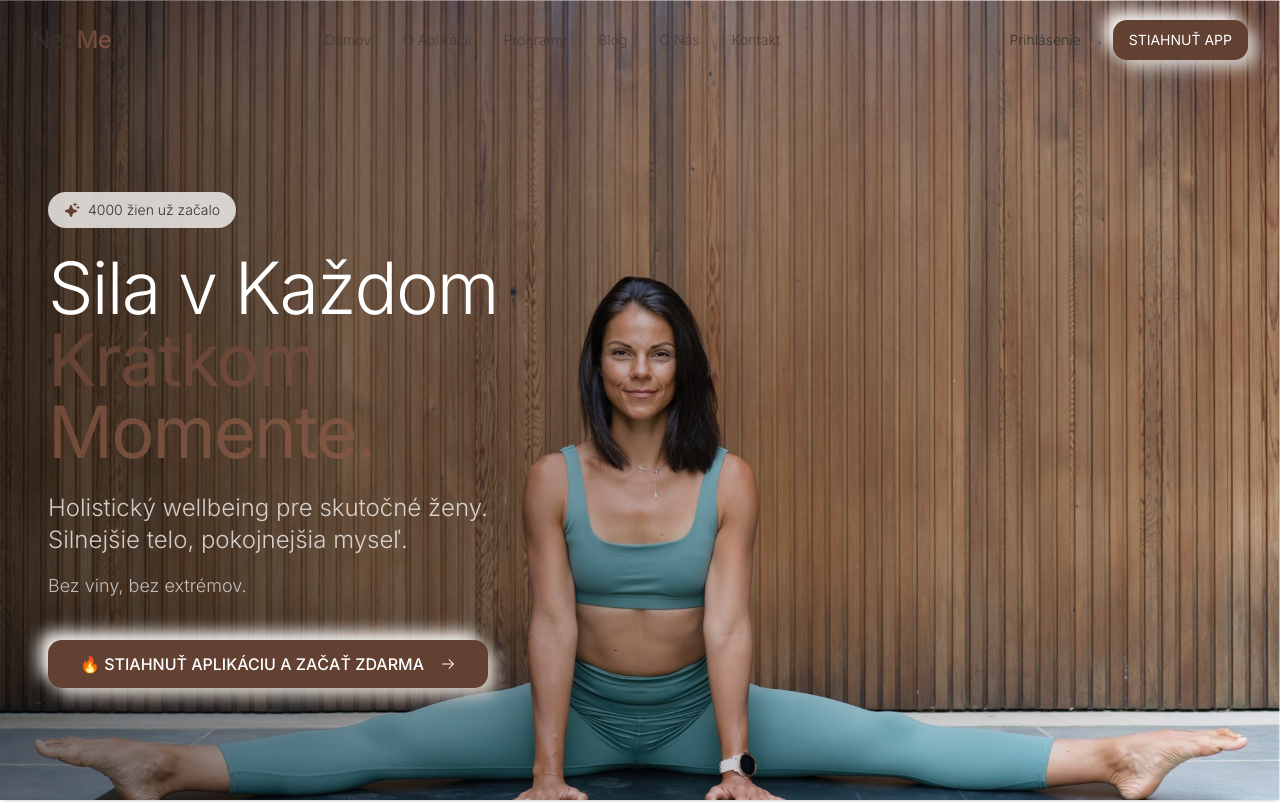
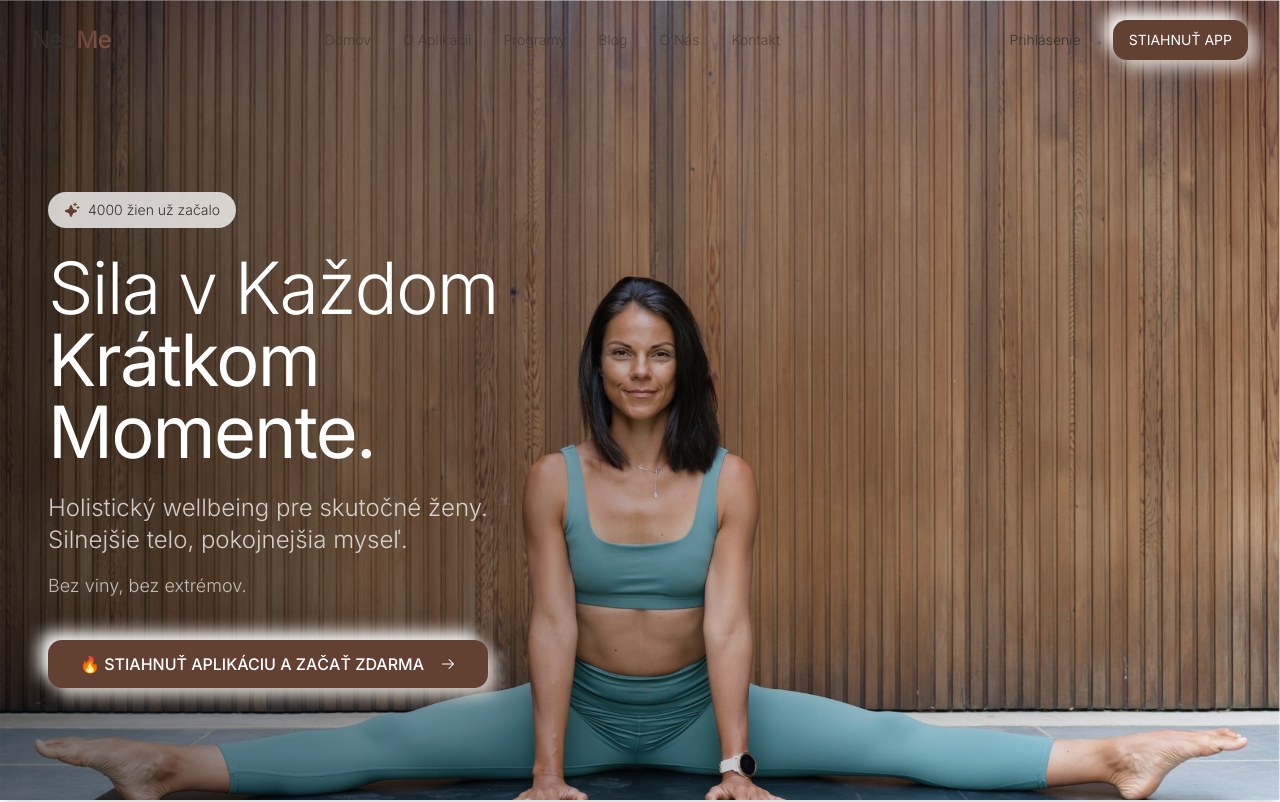
Before and after one commit to NeoMeOfficial/neome_web, a React (Vite) app: page / in a window 1280 px wide. Shown: the top 802 px of the page. Built offline with nearby package versions, Linux system fonts and the light colour scheme; the HTML template or start-up script is replaced by a standard one.

Commit message:
Make Krátkom Momente white
Replace gradient text with white for the Krátkom Momente label in the Index page to ensure the text color is white across the area.

```diff
--- a/src/pages/Index.tsx
+++ b/src/pages/Index.tsx
@@ -63,7 +63,7 @@ const Index = () => {
 
             <h1 className="text-5xl md:text-7xl font-light mb-6 leading-tight text-white">
               Sila v Každom<br />
-              <span className="gradient-text font-normal">Krátkom Momente.</span>
+              <span className="text-white font-normal">Krátkom Momente.</span>
             </h1>
 
             <p className="text-xl md:text-2xl mb-4 font-light text-white">
```
